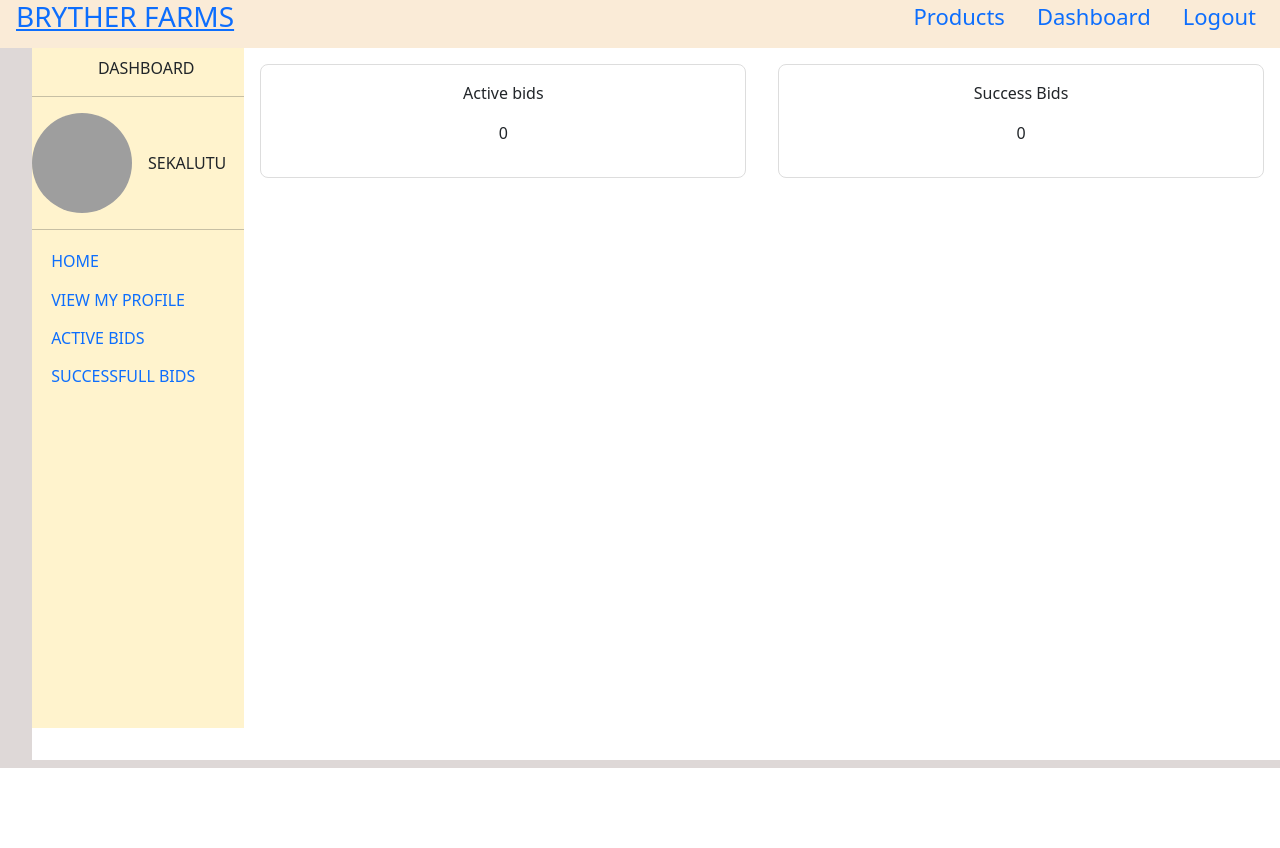
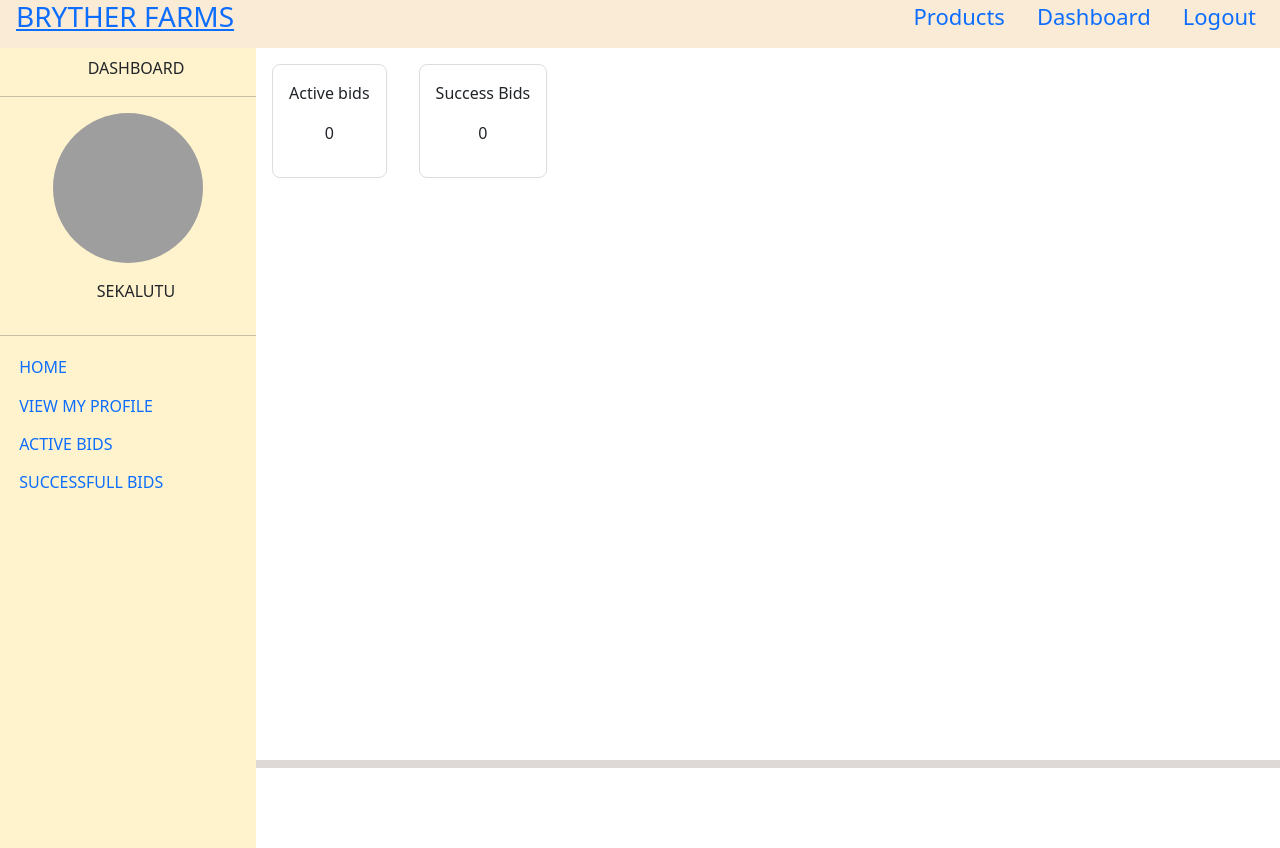
Before and after one commit to abukbt13/Nzuki_livestock_management_system, a PHP site: page /biddingnew/dashboard.php in a window 1280 px wide. Before the commit the page ends 768 px from the top, so only its background shows below. Run offline with PHP 8.4, Linux system fonts and the light colour scheme; a user stored in the database is signed in; data comes from the database, SQL or seed files in the repository; grey boxes are pictures that could not be loaded.

Commit message:
dashboard

```diff
--- a/dashboard.php
+++ b/dashboard.php
@@ -87,7 +87,7 @@ include 'header.php';
         .body{
             height: 90vh;
             background-color:#DED8D7;
-            padding:0rem 0rem 0rem 2rem;
+            /* padding:0rem 0rem 0rem 2rem; */
         }
         .main_content{
             background-color: #FFFF;
@@ -96,7 +96,7 @@ include 'header.php';
         }
         .sidebar{
             width:16rem;
-            height: 85vh;
+            height: 100vh;
             background-color: #fff3cd;
         }
         .contents li{
@@ -112,11 +112,11 @@ include 'header.php';
         .content{
             display: flex;
             flex-direction: column;
-            width: 100%;
+            /* width: 100%; */
         }
         .profile_content{
             display: none;
-            width: 22rem;
+            width: 43rem;
             border:solid 1px #faa;
         }
         .bids{
@@ -137,12 +137,11 @@ include 'header.php';
         }
     </style>
 <div class="main_content d-flex">
-    <i style="font-size: 29px;" id="bar" class="d-block d-md-none d-lg-none fa fa-bars fa-lg" aria-hidden="true"></i>
-    <div id="sidebar" class="sidebar d-none d-md-block d-lg-block" >
+    <div id="sidebar" class="sidebar d-none d-md-block d-lg-block">
         <p style="text-align: center; margin-left: 1rem;padding-top:0.5rem;text-transform: uppercase;">Dashboard</p>
         <hr>
-        <div class="profile d-flex align-items-center">
-            <img style='border-radius: 50%;' src='profiles/<?php echo$profile_image ?>' alt='Uploadprofile' width='100' height='100'>
+        <div class="profile d-flex flex-column justify-content-center align-items-center">
+            <img style='border-radius: 50%;' src='profiles/<?php echo$profile_image ?>' alt='No image' width='150' height='150'>
             <p style="text-align: center; margin-left: 1rem;margin-top: 1rem;text-transform: uppercase;"><?php echo $username; ?></p>
         </div>
         <hr>
@@ -156,7 +155,8 @@ include 'header.php';
         </div>
     </div>
     <div class="content">
-                <div style="display: flex;justify-content: center;" class="index index " id="index">
+        <i style="font-size: 29px;" id="bar" class="d-block d-md-none d-lg-none fa fa-arrow-circle-left" aria-hidden="true"></i>
+        <div style="display: flex;justify-content: center;" class="index index " id="index">
                     <div class="content">
                         <p class="text-center">Active bids</p>
                         <p class="text-center"><?php  $items="select * from biddings where user_id ='$uid' and status=0";
@@ -179,42 +179,55 @@ include 'header.php';
             </div>
 
         <div id="profile_content" class="profile_content">
-            <form  action="dashboard.php" method="post" enctype="multipart/form-data">
-                <div class="form-group">
-                    <input type="text" name="image" hidden="" value="<?php echo $profile_image; ?>">
-                </div>
-                <div class="form-group">
-                    <h2 style="text-align: center;">Edit profile Info</h2>
-                    <div class="" style="display: flex;align-items: center;justify-content: center;">
-                        <img style="border-radius: 50%;" src="profiles/<?php echo $profile_image; ?>" alt="profiles pic" width="100" height="100">
+              <div class="container text-center">
+                  <form  action="dashboard.php" method="post" enctype="multipart/form-data">
+
+                  <div class="row border">
+                    <div class="col border">
+                        <div class="row">
+                            <div class="col">
+                                <h2 style="text-align: center;">Edit profile Info</h2>
+                                <div class="" style="display: flex;align-items: center;justify-content: center;">
+                                    <img style="border-radius: 50%;" src="profiles/<?php echo $profile_image; ?>" alt="profiles pic" width="100" height="100">
+                                </div>
+                            </div>
+
+                        </div>
                     </div>
-                    <div class="form-group d-flex align-items-center flex-column m-2">
-                        <p>Change profile pic</p>
-                        <input class="inputs" class="form-control" type="file" name="profile">
+                    <div class="col border d-flex flex-column justify-content-center align-items-center">
+                        <p>My profile Name</p>
+                        <input class="inputs"  type="text" name="username" value="<?php echo $username; ?>">
+                    </div>
+                 </div>
+                <div class="row border">
+                    <div class="col border d-flex  flex-column justify-content-center align-items-center">
+                        <p>Nearest Town</p>
+                        <input type="text" class="inputs"   name="town" value="<?php echo $town; ?>">
+                    </div>
+                    <div class="col border d-flex  flex-column justify-content-center align-items-center">
+                       <p>Phone Number</p>
+                        <input  class="inputs"  type="number" required name="phone" value="<?php echo $phone; ?>"><br>
+
                     </div>
 
-                         <div class="form-group d-flex align-items-center flex-column m-2">
-                            <p>User Name</p>
-                            <input class="inputs"  type="text" name="username" value="<?php echo $username; ?>">
+                </div>
+                <div class="row border">
 
+                    <div class="col">
+                        <div class="form-group d-flex align-items-center flex-column m-2">
+                            <p>Upload new Profile image</p>
+                            <input class="inputs" class="form-control" type="file" name="profile">
                         </div>
-                    <div class="form-group d-flex align-items-center flex-column m-2">
-                            <p style="text-align: center; font-size: 17px;text-transform: uppercase;">Nearest Home town</p>
+                    </div>
+                    <div class="col border d-flex justify-content-center align-items-center">
+                        <buttton type="submit" name="update_profile" class="btn btn-primary">Update profile</buttton>
+                    </div>
+                </div>
+                  </form>
 
-                            <input type="text" class="inputs"   name="town" value="<?php echo $town; ?>">
-                        </div>
+            </div>
+        </div>
 
-
-                    <div class="form-group d-flex align-items-center flex-column m-2">
-                            <p style="text-align: center; font-size: 17px;text-transform: uppercase;">Phone Number</p>
-                            <input  class="inputs"  type="number" required name="phone" value="<?php echo $phone; ?>"><br>
-                        </div>
-                     <div class="form-group d-flex align-items-center flex-column m-2">
-                         <button type="submit"  class="btn btn-success"  name="update_profile" >Update profile</button>
-                     </div>
-
-                </div>
-            </form>
         </div>
         <div id="bids_content" class="bids">
 
@@ -310,6 +323,7 @@ include 'header.php';
         bids_content.style.display="block";
         success_bids.style.display="none";
         bids_content.style.display="none";
+        sidebar.classList.toggle("d-none");
     })
     const bids=document.getElementById("bids")
     const bids_content=document.getElementById("bids_content")
@@ -318,6 +332,8 @@ include 'header.php';
         index.style.display="none";
         success_bids.style.display="none";
         profile_content.style.display="none";
+        sidebar.classList.toggle("d-none");
+
     })
     const successbids=document.getElementById("successbids")
     const success_bids=document.getElementById("success_bids")
@@ -326,6 +342,8 @@ include 'header.php';
         index.style.display="none";
         bids_content.style.display="none";
         profile_content.style.display="none";
+        sidebar.classList.toggle("d-none");
+
     })
     const bar=document.getElementById("bar")
     const sidebar=document.getElementById("sidebar")
--- a/signup.php
+++ b/signup.php
@@ -6,12 +6,12 @@
     <link rel="stylesheet" href="style.css">
 </head>
 <?php include 'header.php'; ?>
-<body style="background-image:url('Images/login-background.jpg');background-size: cover;background-color: red;height: 90vh;">
+<body style="background-image:url('Images/login-background.jpg');">
 <div class="row d-flex align-items-center justify-content-center">
 
     <div  style="width: 23rem;" class=" bg-white pt-5 mt-4 mb-3 rounded">
         <form action="processor.php" method="post">
-            <h2 style="text-align: center; border-bottom: 2px solid grey;">Register Here</h2>
+            <h2 style="text-align: center;">Register Here</h2>
             <?php
             session_start();
             if(isset($_SESSION['status'])){
```
Also changed, not shown: processor.php (+25 -25 lines), profiles/653914472IMG_20230515_081127.jpg (added).
